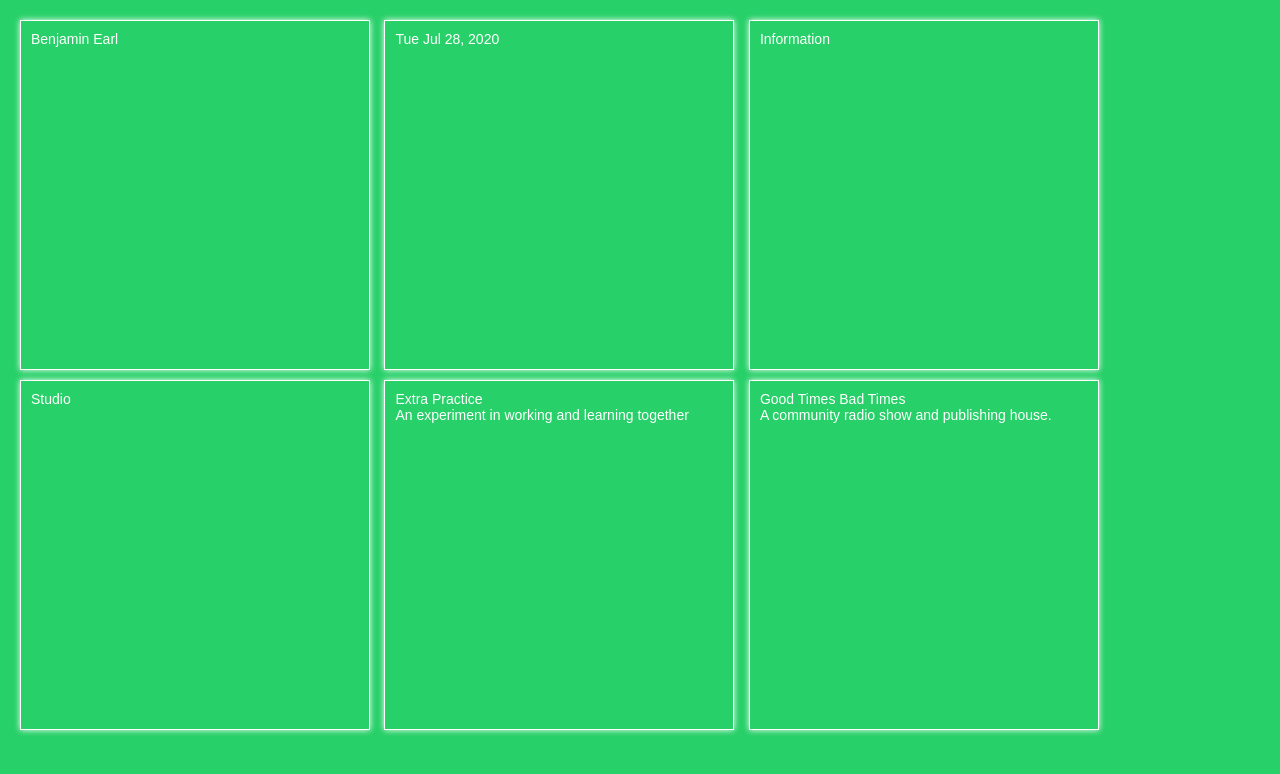
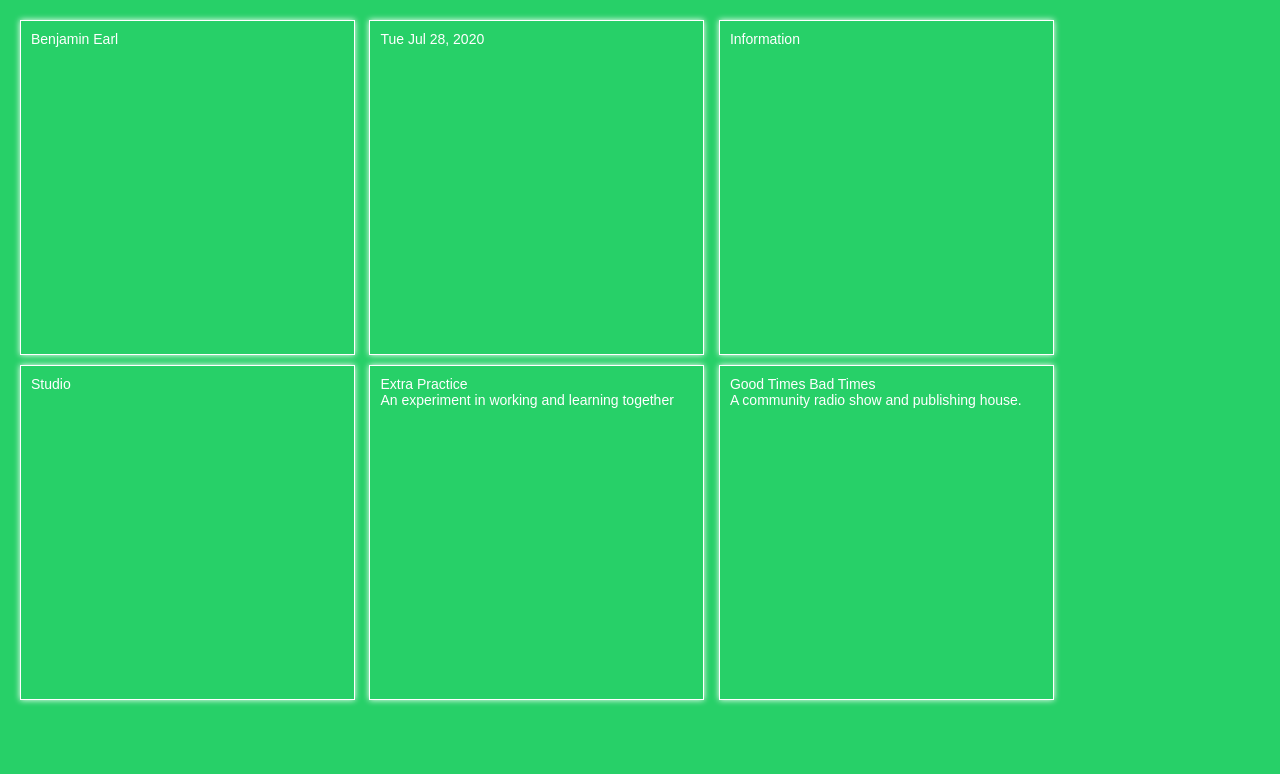
Before and after one commit to benjaminearl/Ben-s-Website, a PHP site: page / in a window 1280 px wide. Shown: the top 774 px of the page. Run offline with PHP 8.4, Linux system fonts and the light colour scheme; some libraries are stand-ins or nearby versions.

Commit message:
change box size

```diff
--- a/style.css
+++ b/style.css
@@ -18,8 +18,8 @@ main {
 }
 
 .box {
-  width: 350px;
-  height: 350px;
+  width: 335px;
+  height: 335px;
   padding: 10px;
   display: inline-block;
   border: 1px solid white;
```
